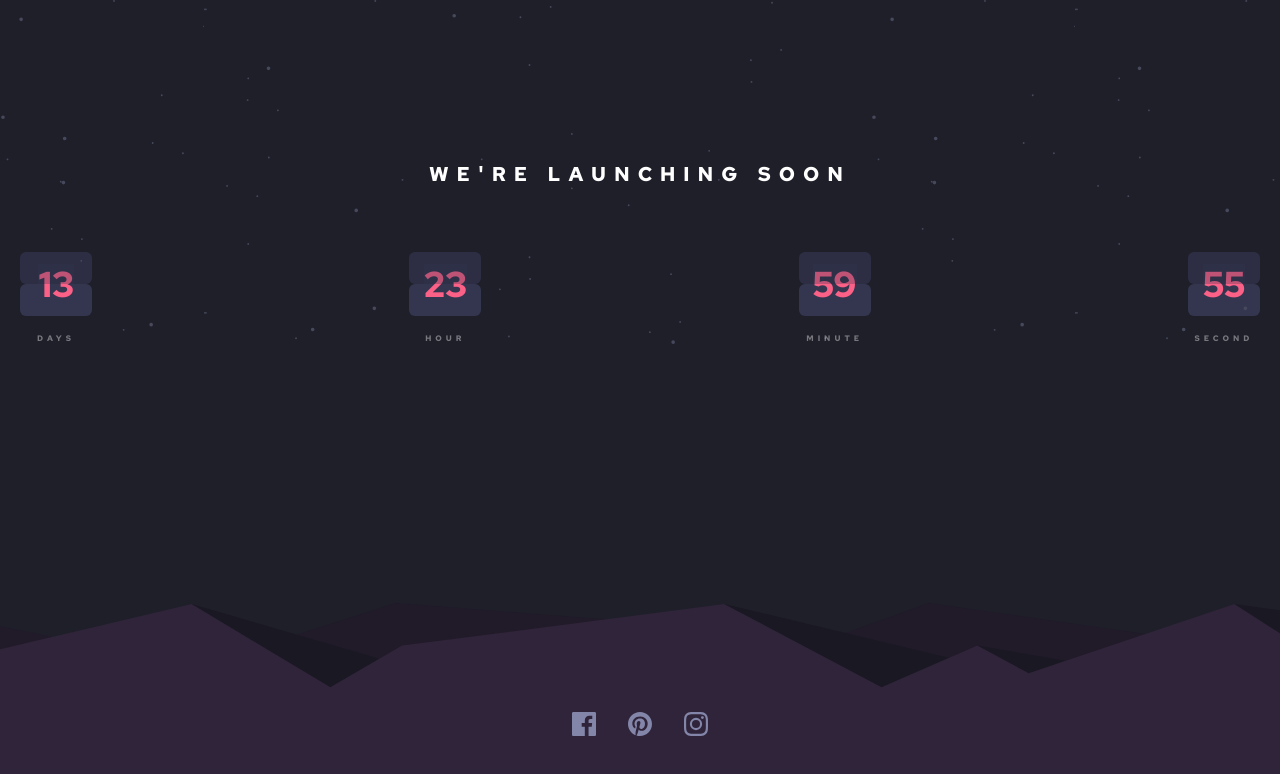
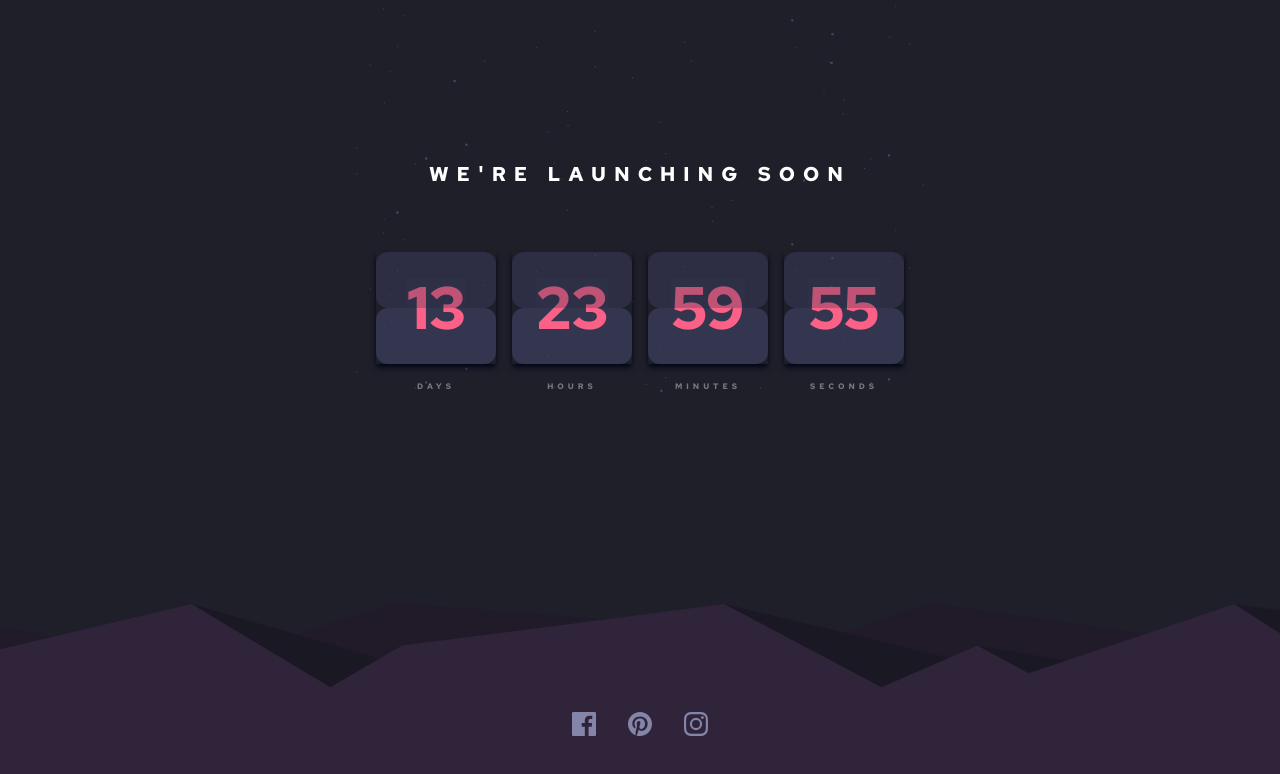
Before and after one commit to RaidEyes/countdown-timer, a React (Vite) app: page / in a window 1280 px wide. Shown: the top 774 px of the page. Built offline with nearby package versions, Linux system fonts and the light colour scheme.

Commit message:
Add responsive to the design

```diff
--- a/src/App.tsx
+++ b/src/App.tsx
@@ -35,11 +35,11 @@
     }, 1000);
     // Clear the interval when the component is unmounted
     return () => clearInterval(intervalId);
-  }, []); // The empty dependency array ensures that the effect runs only once
+  }, []);
 
   return (
     <main
-      className="bg-[url('../public/images/bg-stars.svg')] bg-repeat bg-bottom bg-contain"
+      className="md:max-w-[768px] bg-[url('../public/images/bg-stars.svg')] bg-repeat bg-bottom bg-contain"
       id="main"
     >
       <h1 className="text-center text-xl px-6 pt-40 pb-16 tracking-[0.5rem]">
@@ -53,32 +53,23 @@
       </div>
       <ul className="flex flex-row gap-8 absolute bottom-16 left-[50%] translate-x-[-50%]">
         <li>
-          <a href="#">
+          <a className="hover:fill-sky-500 fill-[#8385A9]" href="#">
             <svg xmlns="http://www.w3.org/2000/svg" width="24" height="24">
-              <path
-                fill="#8385A9"
-                d="M22.675 0H1.325C.593 0 0 .593 0 1.325v21.351C0 23.407.593 24 1.325 24H12.82v-9.294H9.692v-3.622h3.128V8.413c0-3.1 1.893-4.788 4.659-4.788 1.325 0 2.463.099 2.795.143v3.24l-1.918.001c-1.504 0-1.795.715-1.795 1.763v2.313h3.587l-.467 3.622h-3.12V24h6.116c.73 0 1.323-.593 1.323-1.325V1.325C24 .593 23.407 0 22.675 0z"
-              />
+              <path d="M22.675 0H1.325C.593 0 0 .593 0 1.325v21.351C0 23.407.593 24 1.325 24H12.82v-9.294H9.692v-3.622h3.128V8.413c0-3.1 1.893-4.788 4.659-4.788 1.325 0 2.463.099 2.795.143v3.24l-1.918.001c-1.504 0-1.795.715-1.795 1.763v2.313h3.587l-.467 3.622h-3.12V24h6.116c.73 0 1.323-.593 1.323-1.325V1.325C24 .593 23.407 0 22.675 0z" />
             </svg>
           </a>
         </li>
         <li>
-          <a href="#">
+          <a className="hover:fill-red-700 fill-[#8385A9]" href="#">
             <svg xmlns="http://www.w3.org/2000/svg" width="24" height="24">
-              <path
-                fill="#8385A9"
-                d="M12 0C5.373 0 0 5.372 0 12c0 5.084 3.163 9.426 7.627 11.174-.105-.949-.2-2.405.042-3.441.218-.937 1.407-5.965 1.407-5.965s-.359-.719-.359-1.782c0-1.668.967-2.914 2.171-2.914 1.023 0 1.518.769 1.518 1.69 0 1.029-.655 2.568-.994 3.995-.283 1.194.599 2.169 1.777 2.169 2.133 0 3.772-2.249 3.772-5.495 0-2.873-2.064-4.882-5.012-4.882-3.414 0-5.418 2.561-5.418 5.207 0 1.031.397 2.138.893 2.738a.36.36 0 01.083.345l-.333 1.36c-.053.22-.174.267-.402.161-1.499-.698-2.436-2.889-2.436-4.649 0-3.785 2.75-7.262 7.929-7.262 4.163 0 7.398 2.967 7.398 6.931 0 4.136-2.607 7.464-6.227 7.464-1.216 0-2.359-.631-2.75-1.378l-.748 2.853c-.271 1.043-1.002 2.35-1.492 3.146C9.57 23.812 10.763 24 12 24c6.627 0 12-5.373 12-12 0-6.628-5.373-12-12-12z"
-              />
+              <path d="M12 0C5.373 0 0 5.372 0 12c0 5.084 3.163 9.426 7.627 11.174-.105-.949-.2-2.405.042-3.441.218-.937 1.407-5.965 1.407-5.965s-.359-.719-.359-1.782c0-1.668.967-2.914 2.171-2.914 1.023 0 1.518.769 1.518 1.69 0 1.029-.655 2.568-.994 3.995-.283 1.194.599 2.169 1.777 2.169 2.133 0 3.772-2.249 3.772-5.495 0-2.873-2.064-4.882-5.012-4.882-3.414 0-5.418 2.561-5.418 5.207 0 1.031.397 2.138.893 2.738a.36.36 0 01.083.345l-.333 1.36c-.053.22-.174.267-.402.161-1.499-.698-2.436-2.889-2.436-4.649 0-3.785 2.75-7.262 7.929-7.262 4.163 0 7.398 2.967 7.398 6.931 0 4.136-2.607 7.464-6.227 7.464-1.216 0-2.359-.631-2.75-1.378l-.748 2.853c-.271 1.043-1.002 2.35-1.492 3.146C9.57 23.812 10.763 24 12 24c6.627 0 12-5.373 12-12 0-6.628-5.373-12-12-12z" />
             </svg>
           </a>
         </li>
         <li>
-          <a href="#">
+          <a className="hover:fill-pink-500 fill-[#8385A9]" href="#">
             <svg xmlns="http://www.w3.org/2000/svg" width="24" height="24">
-              <path
-                fill="#8385A9"
-                d="M12 2.163c3.204 0 3.584.012 4.85.07 3.252.148 4.771 1.691 4.919 4.919.058 1.265.069 1.645.069 4.849 0 3.205-.012 3.584-.069 4.849-.149 3.225-1.664 4.771-4.919 4.919-1.266.058-1.644.07-4.85.07-3.204 0-3.584-.012-4.849-.07-3.26-.149-4.771-1.699-4.919-4.92-.058-1.265-.07-1.644-.07-4.849 0-3.204.013-3.583.07-4.849.149-3.227 1.664-4.771 4.919-4.919 1.266-.057 1.645-.069 4.849-.069zM12 0C8.741 0 8.333.014 7.053.072 2.695.272.273 2.69.073 7.052.014 8.333 0 8.741 0 12c0 3.259.014 3.668.072 4.948.2 4.358 2.618 6.78 6.98 6.98C8.333 23.986 8.741 24 12 24c3.259 0 3.668-.014 4.948-.072 4.354-.2 6.782-2.618 6.979-6.98.059-1.28.073-1.689.073-4.948 0-3.259-.014-3.667-.072-4.947-.196-4.354-2.617-6.78-6.979-6.98C15.668.014 15.259 0 12 0zm0 5.838a6.162 6.162 0 100 12.324 6.162 6.162 0 000-12.324zM12 16a4 4 0 110-8 4 4 0 010 8zm6.406-11.845a1.44 1.44 0 100 2.881 1.44 1.44 0 000-2.881z"
-              />
+              <path d="M12 2.163c3.204 0 3.584.012 4.85.07 3.252.148 4.771 1.691 4.919 4.919.058 1.265.069 1.645.069 4.849 0 3.205-.012 3.584-.069 4.849-.149 3.225-1.664 4.771-4.919 4.919-1.266.058-1.644.07-4.85.07-3.204 0-3.584-.012-4.849-.07-3.26-.149-4.771-1.699-4.919-4.92-.058-1.265-.07-1.644-.07-4.849 0-3.204.013-3.583.07-4.849.149-3.227 1.664-4.771 4.919-4.919 1.266-.057 1.645-.069 4.849-.069zM12 0C8.741 0 8.333.014 7.053.072 2.695.272.273 2.69.073 7.052.014 8.333 0 8.741 0 12c0 3.259.014 3.668.072 4.948.2 4.358 2.618 6.78 6.98 6.98C8.333 23.986 8.741 24 12 24c3.259 0 3.668-.014 4.948-.072 4.354-.2 6.782-2.618 6.979-6.98.059-1.28.073-1.689.073-4.948 0-3.259-.014-3.667-.072-4.947-.196-4.354-2.617-6.78-6.979-6.98C15.668.014 15.259 0 12 0zm0 5.838a6.162 6.162 0 100 12.324 6.162 6.162 0 000-12.324zM12 16a4 4 0 110-8 4 4 0 010 8zm6.406-11.845a1.44 1.44 0 100 2.881 1.44 1.44 0 000-2.881z" />
             </svg>
           </a>
         </li>
--- a/src/Date/Day.tsx
+++ b/src/Date/Day.tsx
@@ -4,7 +4,7 @@
   return (
     <div>
       <div className="card">
-        <p className="text-[rgb(var(--primary-red))] relative before:absolute before:inset-0 before:h-3/6 before:bg-[rgb(var(--neutral-light-blue),0.3)]">
+        <p className="sm:text-6xl text-[rgb(var(--primary-red))] relative before:absolute before:inset-0 before:h-3/6 before:bg-[rgb(var(--neutral-light-blue),0.3)]">
           {props.day}
         </p>
       </div>
--- a/src/Date/Hour.tsx
+++ b/src/Date/Hour.tsx
@@ -4,12 +4,12 @@
   return (
     <div>
       <div className="card">
-        <p className="text-[rgb(var(--primary-red))] relative before:absolute before:inset-0 before:h-3/6 before:bg-[rgb(var(--neutral-light-blue),0.3)]">
+        <p className="sm:text-6xl text-[rgb(var(--primary-red))] relative before:absolute before:inset-0 before:h-3/6 before:bg-[rgb(var(--neutral-light-blue),0.3)]">
           {props.hour}
         </p>
       </div>
       <h2 className="text-[0.5rem] tracking-[0.25rem] pt-4 text-white/40">
-        HOUR
+        HOURS
       </h2>
     </div>
   );
--- a/src/Date/Minute.tsx
+++ b/src/Date/Minute.tsx
@@ -4,12 +4,12 @@
   return (
     <div>
       <div className="card">
-        <p className="text-[rgb(var(--primary-red))] relative before:absolute before:inset-0 before:h-3/6 before:bg-[rgb(var(--neutral-light-blue),0.3)]">
+        <p className="sm:text-6xl text-[rgb(var(--primary-red))] relative before:absolute before:inset-0 before:h-3/6 before:bg-[rgb(var(--neutral-light-blue),0.3)]">
           {props.minute}
         </p>
       </div>
       <h2 className="text-[0.5rem] tracking-[0.25rem] pt-4 text-white/40">
-        MINUTE
+        MINUTES
       </h2>
     </div>
   );
--- a/src/Date/Second.tsx
+++ b/src/Date/Second.tsx
@@ -4,12 +4,12 @@
   return (
     <div>
       <div className="card">
-        <p className="text-[rgb(var(--primary-red))] relative before:absolute before:inset-0 before:h-3/6 before:bg-[rgb(var(--neutral-light-blue),0.3)]">
+        <p className="sm:text-6xl text-[rgb(var(--primary-red))] relative before:absolute before:inset-0 before:h-3/6 before:bg-[rgb(var(--neutral-light-blue),0.3)]">
           {props.second}
         </p>
       </div>
       <h2 className="text-[0.5rem] tracking-[0.25rem] pt-4 text-white/40">
-        SECOND
+        SECONDS
       </h2>
     </div>
   );
--- a/src/input.css
+++ b/src/input.css
@@ -8,7 +8,7 @@
 
 @layer components {
   .card {
-    @apply max-w-full w-[4.5rem] h-16 flex flex-col justify-center items-center relative text-4xl after:absolute after:inset-0 after:w-full after:bg-[rgb(var(--neutral-light-blue),0.7)] after:h-3/6 after:rounded-md before:absolute before:bottom-0 before:left-0 before:w-full before:bg-[rgb(var(--neutral-light-blue))] before:h-3/6 before:rounded-md before:-z-10 after:-z-10;
+    @apply sm:w-[7.5rem] sm:h-28 shadow-md shadow-slate-950 max-w-full w-[4.5rem] h-16 flex flex-col justify-center items-center relative text-4xl after:absolute after:inset-0 after:w-full after:bg-[rgb(var(--neutral-light-blue),0.7)] after:h-3/6 after:rounded-xl before:absolute before:bottom-0 before:left-0 before:w-full before:bg-[rgb(var(--neutral-light-blue))] before:h-3/6 before:rounded-xl before:-z-10 after:-z-10;
   }
 }
 
@@ -30,4 +30,7 @@
   background-position: bottom right;
   background-size: auto;
   min-height: 100vh;
+  display: flex;
+  flex-direction: column;
+  align-items: center;
 }
```
